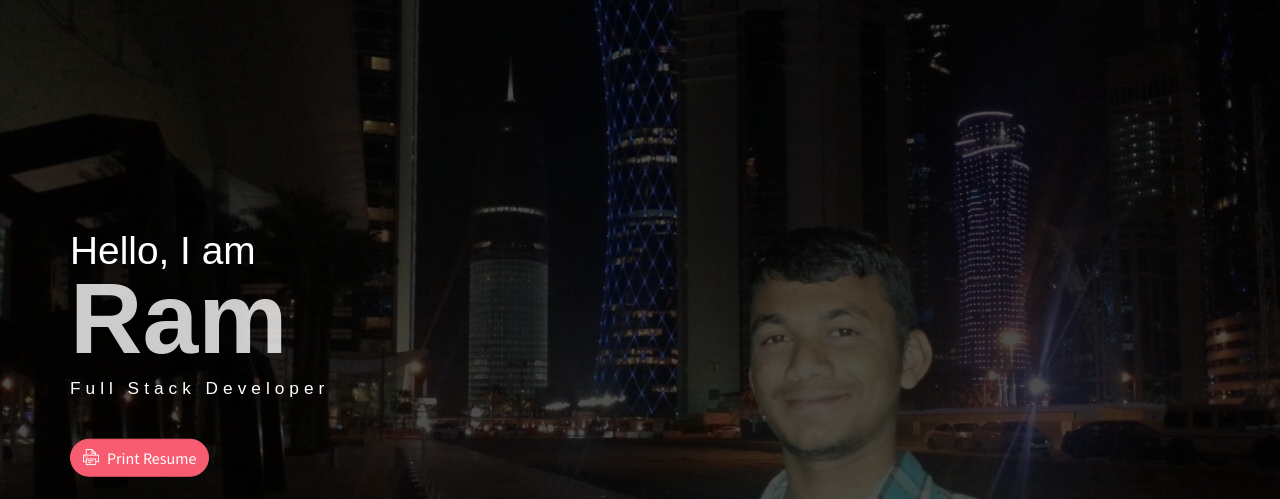
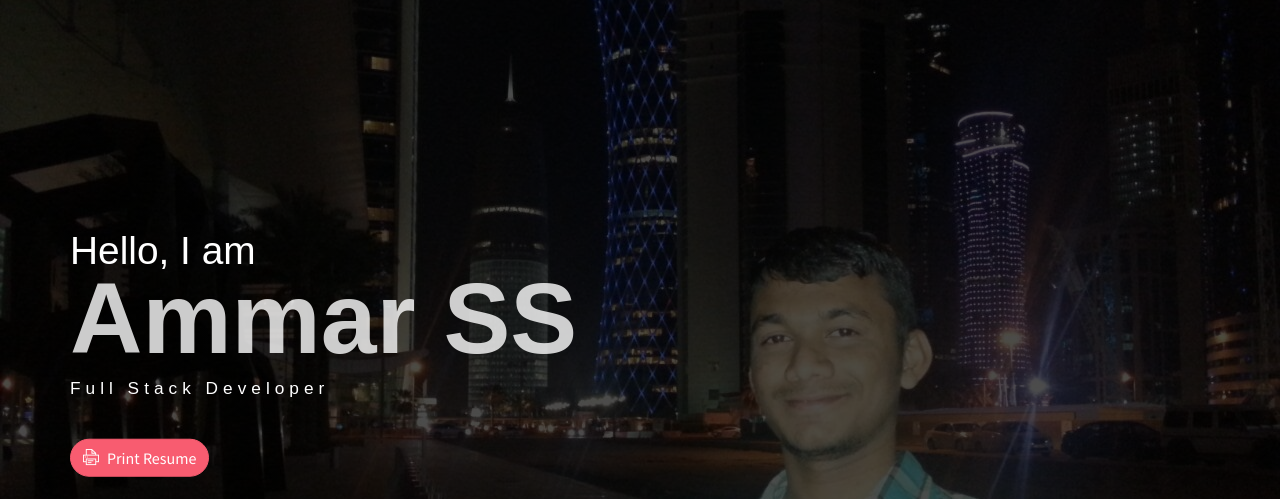
Before and after one commit to AmmarSep/AmmarSep.github.io, a plain HTML site: page index.html in a window 1280 px wide. Shown: the top 499 px of the page. Drawn offline with Linux system fonts and the light colour scheme.

Commit message:
Rename Ram to Ammar

```diff
--- a/index.html
+++ b/index.html
@@ -24,7 +24,7 @@
             </ul>   -->
             <div class="header-content">
                 <h4 class="header-subtitle" >Hello, I am</h4>
-                <h1 class="header-title">Ram</h1>
+                <h1 class="header-title">Ammar SS</h1>
                 <h6 class="header-mono" >Full Stack Developer</h6>
                 <button class="btn btn-primary btn-rounded" id="printResumeButton"><i class="ti-printer pr-2"></i>Print Resume</button>
             </div>
```
